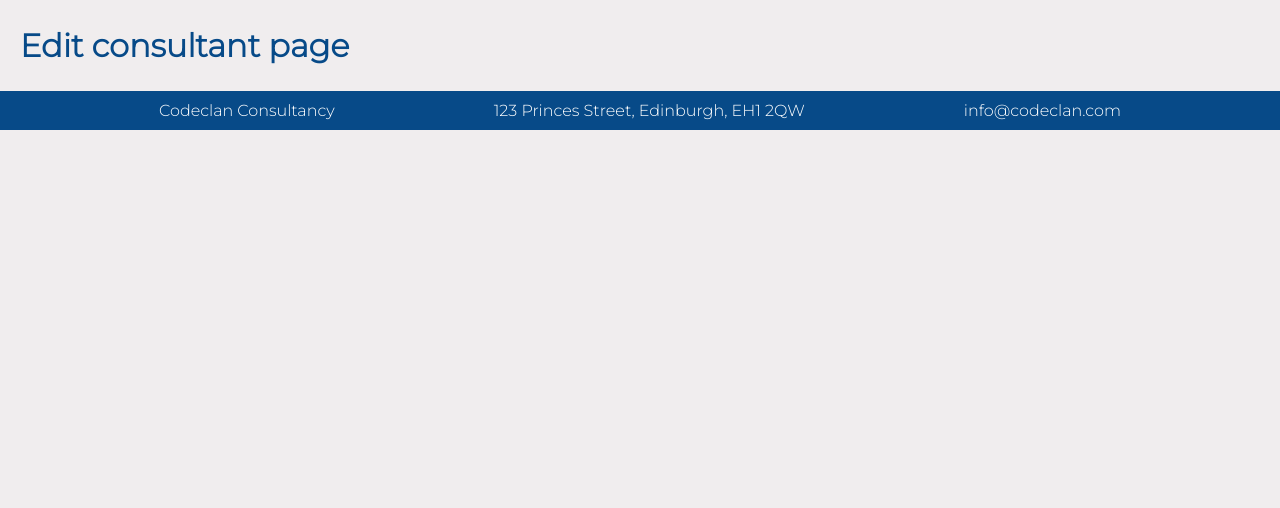
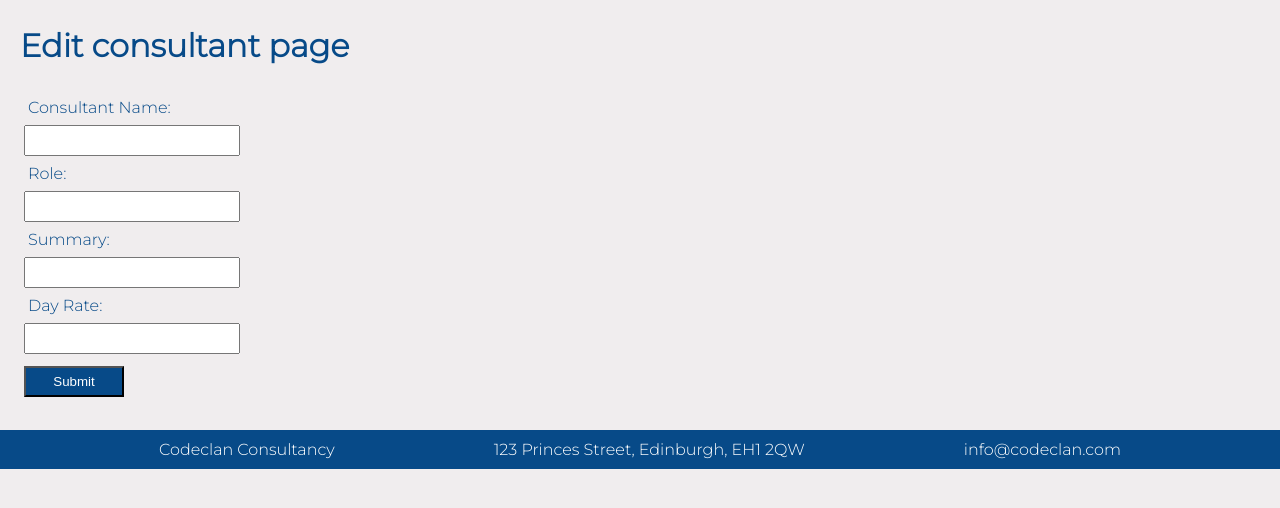
Before and after one commit to michaelmccoll/Project_Secure_Design, a Flask app: template templates/consultants/edit.html in a window 1280 px wide. Shown: the part 136-644 px from the top of the page. Run offline with Flask 2, Linux system fonts and the light colour scheme; the template is opened without the code that fills it, so the values that code supplies are empty.

Commit message:
Update working for consultant

```diff
--- a/repositories/consultant_repository.py
+++ b/repositories/consultant_repository.py
@@ -57,3 +57,8 @@ def consultants(client):
         consultant = Consultant(row['name'],row['role'],row['summary'],row['day_rate'], row['id'])
         consultants.append(consultant)
     return consultants
+
+def update(consultant):
+    sql = "UPDATE consultants SET (name,role,summary,day_rate) = (%s,%s,%s,%s) WHERE id = %s"
+    values = [consultant.name,consultant.role,consultant.summary,consultant.day_rate,consultant.id]
+    run_sql(sql,values)
--- a/templates/consultants/edit.html
+++ b/templates/consultants/edit.html
@@ -2,4 +2,22 @@
 
 {% block content %}
     <h1>Edit consultant page</h1>
+        <form action="/consultants/{{consultant.id}}" method="POST">
+            <div>
+                <label for="name">Consultant Name: </label>
+                <input type="text" name="name" id="name" value="{{consultant.name}}">
+
+                <label for="role">Role: </label>
+                <input type="text" name="role" id="role" value="{{consultant.role}}">
+
+                <label for="summary">Summary: </label>
+                <input type="text" name="summary" id="summary" value="{{consultant.summary}}"">
+
+                <label for="day_rate">Day Rate: </label>
+                <input type="int" name="day_rate" id="day_rate" value="{{consultant.day_rate}}">
+
+                <input class="submit" type="submit">
+
+            </div>
+        </form>
 {% endblock %}
--- a/templates/consultants/show.html
+++ b/templates/consultants/show.html
@@ -4,6 +4,7 @@
     <h1>Show consultant page</h1>
     <div>
         <h2>{{consultant.name}}</h2>
+        <a href="/consultants/{{consultant.id}}/edit">Edit Consultant</a>
             <ul>
                 {% for client in clients %}
                     <hr>
```
Also changed, not shown: controllers/consultants_controller.py (+15 -0 lines).
